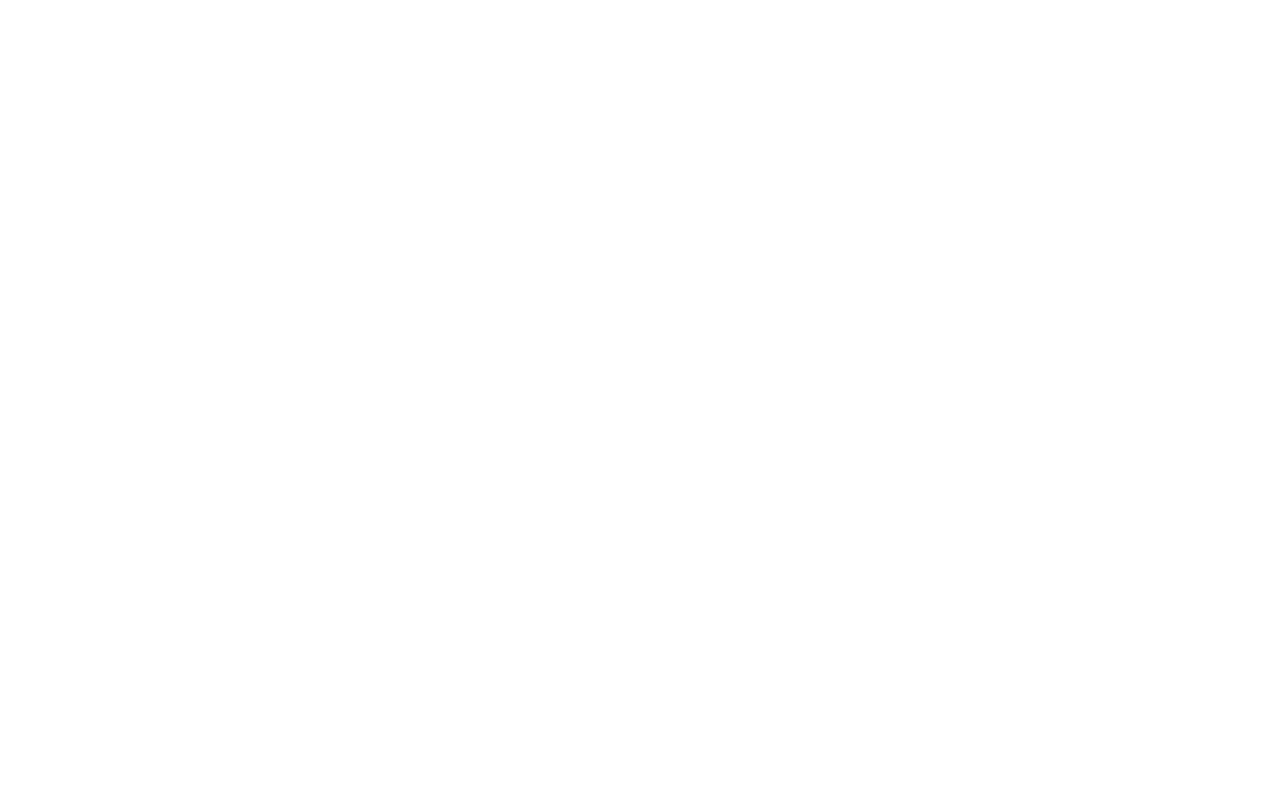
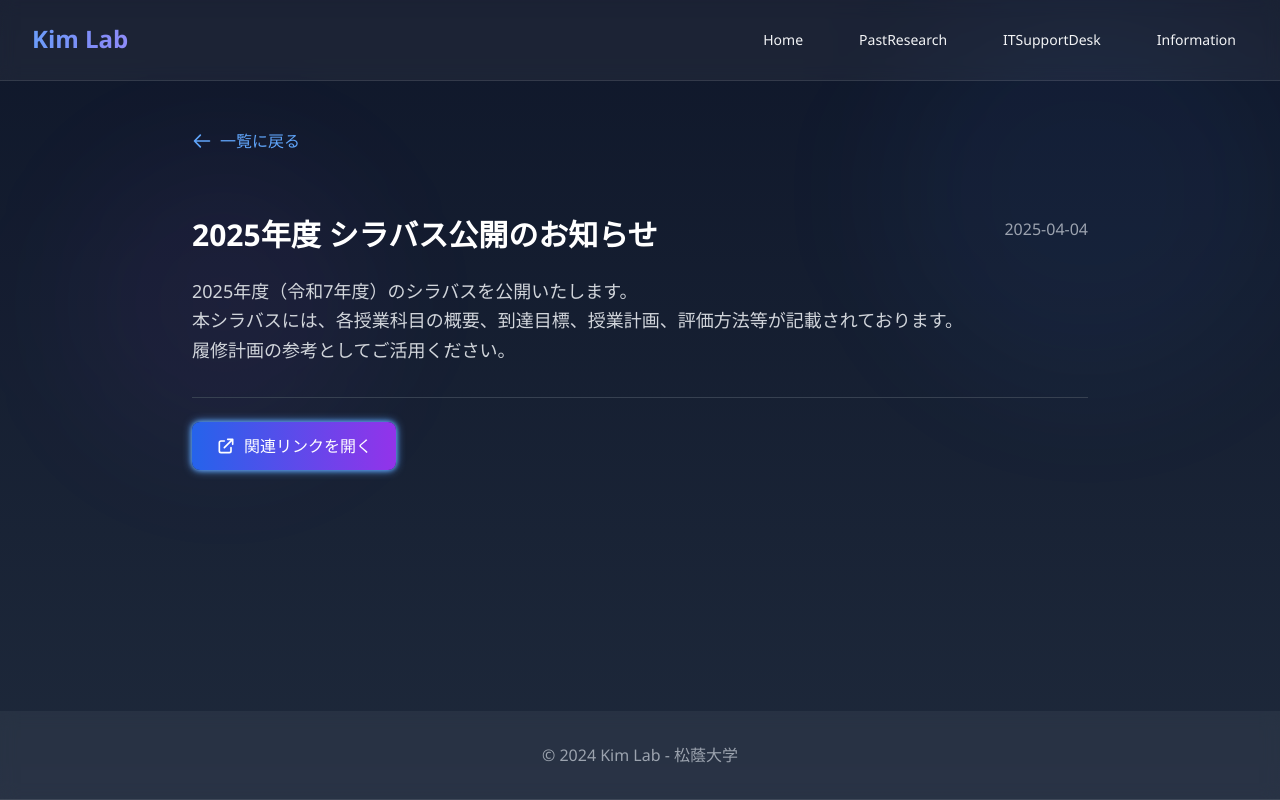
Before and after one commit to KimLaboratory/labo-hp, a React (Vite) app: page /#/information/1 in a window 1280 px wide. Before the commit this address had no page. Built offline with nearby package versions, Linux system fonts and the light colour scheme.

Commit message:
fix/information

```diff
--- a/src/App.tsx
+++ b/src/App.tsx
@@ -7,6 +7,7 @@ import AboutLab from "./components/AboutLab";
 import PastResearch from "./pages/PastResearch";
 import ITSupportDesk from "./pages/ITSupportDesk";
 import Information from "./pages/Information";
+import InformationDetail from "./pages/InformationDetail";
 import ParticleBackground from "./components/ParticleBackground";
 
 function HomePage() {
@@ -47,6 +48,7 @@ export default function App() {
       <Route path="/past-research" element={<PastResearch />} />
       <Route path="/it-support-desk" element={<ITSupportDesk />} />
       <Route path="/information" element={<Information />} />
+      <Route path="/information/:id" element={<InformationDetail />} />
     </Routes>
   );
 }
--- a/src/components/Information.tsx
+++ b/src/components/Information.tsx
@@ -1,48 +1,17 @@
 import { useEffect, useRef, useState } from "react";
+import { useNavigate } from "react-router-dom";
+import { infoItems } from "../data/informationData";
 
-type InfoItem = {
-  title: string;
-  date: string;
-  summary: string;
-  link: string;
+// サマリを100文字で制限する関数
+const truncateSummary = (text: string, maxLength: number = 100): string => {
+  if (text.length <= maxLength) return text;
+  return text.substring(0, maxLength) + "...";
 };
-
-const infoItems: InfoItem[] = [
-  {
-    title: "2025年度 シラバス",
-    date: "2025-04-04",
-    summary: "2025年度のシラバス概要",
-    link: "pdf/syllabus2025.pdf",
-  },
-  {
-    title: "2025年度 授業時間割",
-    date: "2025-04-04",
-    summary: "2025年度 文系学部の授業時間割です。",
-    link: "pdf/timetable2025.pdf",
-  },
-  {
-    title: "2024年度 シラバス",
-    date: "2024-04-01",
-    summary: "2024年度のシラバス概要",
-    link: "pdf/syllabus2024.pdf",
-  },
-  {
-    title: "2024年度 授業時間割",
-    date: "2024-04-01",
-    summary: "2024年度 文系学部の授業時間割です。",
-    link: "pdf/timetable2024.pdf",
-  },
-  {
-    title: "松蔭大学アクティブアカデミー",
-    date: "2024-04-01",
-    summary: "松蔭大学のアクティブアカデミーへのリンク",
-    link: "https://kyomu.shoin-u.ac.jp/aa_web/",
-  },
-];
 
 export default function Information() {
   const sectionRef = useRef<HTMLDivElement>(null);
   const [isVisible, setIsVisible] = useState(false);
+  const navigate = useNavigate();
 
   useEffect(() => {
     const observer = new IntersectionObserver(
@@ -68,52 +37,38 @@ export default function Information() {
     };
   }, []);
 
+  const handleCardClick = (index: number) => {
+    navigate(`/information/${index}`);
+  };
+
   return (
-    <div
-      ref={sectionRef}
-      className="grid grid-cols-1 md:grid-cols-2 lg:grid-cols-3 gap-6"
-    >
+    <div ref={sectionRef} className="max-w-4xl mx-auto">
       {infoItems.map((item, index) => {
-        const isExternalLink = item.link.startsWith("http");
-        const link = isExternalLink
-          ? item.link
-          : import.meta.env.BASE_URL + item.link;
-
         return (
           <div
             key={index}
-            className={`glassmorphism p-6 transition-all duration-1000 ease-out transform ${
+            className={`py-8 cursor-pointer hover:opacity-40 ${
               isVisible
                 ? "opacity-100 translate-y-0"
                 : "opacity-0 translate-y-20"
-            }`}
-            style={{ transitionDelay: `${index * 150}ms` }}
+            } ${index !== infoItems.length - 1 ? "border-b border-gray-700" : ""}`}
+            style={{
+              transitionDelay: `${index * 150}ms`,
+              transition: isVisible ? 'opacity 1s ease-out, transform 1s ease-out' : 'none'
+            }}
+            onClick={() => handleCardClick(index)}
           >
-            <h2 className="text-xl font-semibold mb-2 text-white">
-              {item.title}
-            </h2>
-            <p className="text-xs text-gray-400 mb-2">{item.date}</p>
-            <p className="text-sm text-gray-300 mb-4">{item.summary}</p>
-            <button
-              onClick={() => window.open(link, "_blank", "noopener noreferrer")}
-              className="flex items-center justify-center bg-gradient-to-r from-blue-600 to-purple-600 hover:from-blue-700 hover:to-purple-700 text-white font-medium py-2 px-4 rounded-lg shadow-lg transition-all transform hover:scale-105 duration-300 text-sm neon-border"
-            >
-              <svg
-                className="w-4 h-4 mr-2"
-                fill="none"
-                stroke="currentColor"
-                viewBox="0 0 24 24"
-                xmlns="http://www.w3.org/2000/svg"
-              >
-                <path
-                  strokeLinecap="round"
-                  strokeLinejoin="round"
-                  strokeWidth="2"
-                  d="M14 5l7 7m0 0l-7 7m7-7H3"
-                ></path>
-              </svg>
-              Linkを開く
-            </button>
+            <div className="flex justify-between items-start mb-4">
+              <h2 className="text-2xl font-semibold text-white flex-1">
+                {item.title}
+              </h2>
+              <p className="text-sm text-gray-400 ml-6 whitespace-nowrap">
+                {item.date}
+              </p>
+            </div>
+            <p className="text-gray-300 leading-relaxed whitespace-pre-line">
+              {truncateSummary(item.summary)}
+            </p>
           </div>
         );
       })}
--- /dev/null
+++ b/src/data/informationData.ts
@@ -0,0 +1,39 @@
+export type InfoItem = {
+  title: string;
+  date: string;
+  summary: string;
+  link: string;
+};
+
+export const infoItems: InfoItem[] = [
+  {
+    title: "ITサポートデスク 夏季休業のお知らせ",
+    date: "2025-07-09",
+    summary: "平素より松蔭大学 金研究室のITサポートデスクをご利用いただき、誠にありがとうございます。\n夏季休業期間中は、ITサポートデスクの業務を一時休止させていただきます。\n期間中はご不便をおかけいたしますが、何卒ご理解とご協力を賜りますようお願い申し上げます。\n\n【休業期間】\n令和7年7月26日（土）～令和7年9月30日（火）",
+    link: "",
+  },
+  {
+    title: "2025年度 シラバス公開のお知らせ",
+    date: "2025-04-04",
+    summary: "2025年度（令和7年度）のシラバスを公開いたします。\n本シラバスには、各授業科目の概要、到達目標、授業計画、評価方法等が記載されております。\n履修計画の参考としてご活用ください。",
+    link: "pdf/syllabus2025.pdf",
+  },
+  {
+    title: "2025年度 授業時間割",
+    date: "2025-04-04",
+    summary: "2025年度（令和7年度）文系学部の授業時間割表を公開いたします。\n新年度の履修登録および学習計画の策定にお役立てください。",
+    link: "pdf/timetable2025.pdf",
+  },
+  {
+    title: "2024年度 シラバス",
+    date: "2024-04-01",
+    summary: "2024年度（令和6年度）のシラバスを公開いたします。\n本シラバスには、各授業科目の概要、到達目標、授業計画、評価方法等が記載されております。\n履修計画の参考としてご活用ください。",
+    link: "pdf/syllabus2024.pdf",
+  },
+  {
+    title: "2024年度 授業時間割",
+    date: "2024-04-01",
+    summary: "2024年度（令和6年度）文系学部の授業時間割表を公開いたします。\n新年度の履修登録および学習計画の策定にお役立てください。",
+    link: "pdf/timetable2024.pdf",
+  },
+];
--- /dev/null
+++ b/src/pages/InformationDetail.tsx
@@ -0,0 +1,120 @@
+import { useParams, useNavigate } from "react-router-dom";
+import Navbar from "../components/Navbar";
+import { infoItems } from "../data/informationData";
+
+export default function InformationDetail() {
+  const { id } = useParams<{ id: string }>();
+  const navigate = useNavigate();
+
+  const itemIndex = parseInt(id || "0");
+  const item = infoItems[itemIndex];
+
+  if (!item) {
+    return (
+      <main className="min-h-screen relative overflow-x-hidden flex flex-col">
+        <Navbar />
+        <div className="container mx-auto px-4 py-12 flex-grow">
+          <div className="text-center">
+            <h1 className="text-4xl font-bold mb-8 text-white">
+              情報が見つかりません
+            </h1>
+            <button
+              onClick={() => navigate("/information")}
+              className="bg-gradient-to-r from-blue-600 to-purple-600 hover:from-blue-700 hover:to-purple-700 text-white font-medium py-3 px-6 rounded-lg shadow-lg transition-all transform hover:scale-105 duration-300"
+            >
+              戻る
+            </button>
+          </div>
+        </div>
+      </main>
+    );
+  }
+
+  const isExternalLink = item.link.startsWith("http");
+  const link = isExternalLink
+    ? item.link
+    : import.meta.env.BASE_URL + item.link;
+
+  return (
+    <main className="min-h-screen relative overflow-x-hidden flex flex-col">
+      <div className="absolute top-0 right-0 w-96 h-96 bg-blue-500/5 rounded-full blur-3xl -z-10"></div>
+      <div className="absolute top-40 left-20 w-72 h-72 bg-purple-500/5 rounded-full blur-3xl -z-10"></div>
+
+      <Navbar />
+      <div className="container mx-auto px-4 py-12 flex-grow">
+        <div className="max-w-4xl mx-auto">
+          <button
+            onClick={() => navigate("/information")}
+            className="flex items-center text-blue-400 hover:text-blue-300 transition-colors duration-300 mb-8"
+          >
+            <svg
+              className="w-5 h-5 mr-2"
+              fill="none"
+              stroke="currentColor"
+              viewBox="0 0 24 24"
+              xmlns="http://www.w3.org/2000/svg"
+            >
+              <path
+                strokeLinecap="round"
+                strokeLinejoin="round"
+                strokeWidth="2"
+                d="M10 19l-7-7m0 0l7-7m-7 7h18"
+              />
+            </svg>
+            一覧に戻る
+          </button>
+
+          <div className="py-8">
+            <div className="flex justify-between items-start mb-6">
+              <h1 className="text-3xl font-bold text-white flex-1">
+                {item.title}
+              </h1>
+              <p className="text-gray-400 ml-6 whitespace-nowrap">
+                {item.date}
+              </p>
+            </div>
+
+            <div className="mb-8">
+              <p className="text-lg text-gray-300 leading-relaxed whitespace-pre-line">
+                {item.summary}
+              </p>
+            </div>
+
+            {item.link && (
+              <div className="pt-6 border-t border-gray-700">
+                <button
+                  onClick={() => window.open(link, "_blank", "noopener noreferrer")}
+                  className="flex items-center justify-center bg-gradient-to-r from-blue-600 to-purple-600 hover:from-blue-700 hover:to-purple-700 text-white font-medium py-3 px-6 rounded-lg shadow-lg transition-all transform hover:scale-105 duration-300 neon-border"
+                >
+                  <svg
+                    className="w-5 h-5 mr-2"
+                    fill="none"
+                    stroke="currentColor"
+                    viewBox="0 0 24 24"
+                    xmlns="http://www.w3.org/2000/svg"
+                  >
+                    <path
+                      strokeLinecap="round"
+                      strokeLinejoin="round"
+                      strokeWidth="2"
+                      d="M10 6H6a2 2 0 00-2 2v10a2 2 0 002 2h10a2 2 0 002-2v-4M14 4h6m0 0v6m0-6L10 14"
+                    />
+                  </svg>
+                  関連リンクを開く
+                </button>
+              </div>
+            )}
+          </div>
+        </div>
+      </div>
+
+      <footer className="py-8 nav-glassmorphism mt-auto">
+        <div className="container mx-auto px-6">
+          <div className="text-center">
+            <p className="text-gray-400">© 2024 Kim Lab - 松蔭大学</p>
+          </div>
+        </div>
+      </footer>
+    </main>
+  );
+}
```
